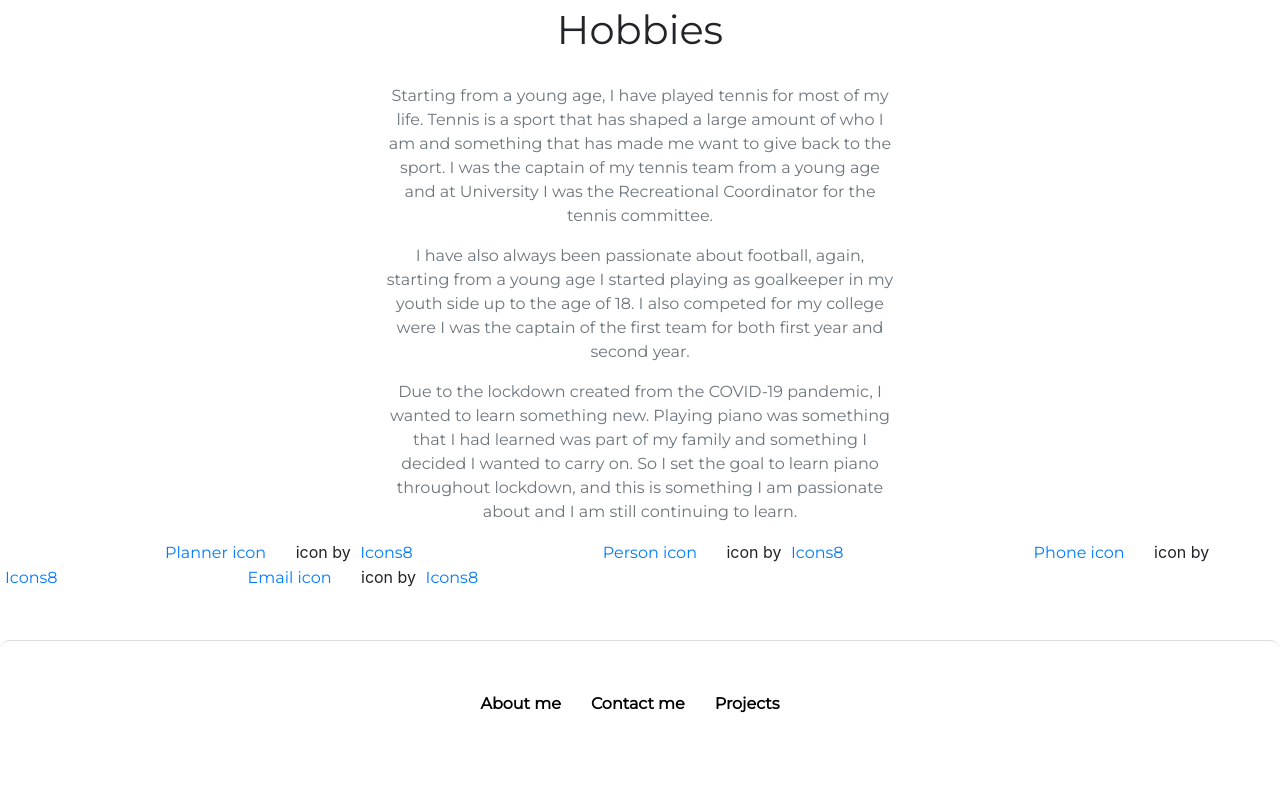
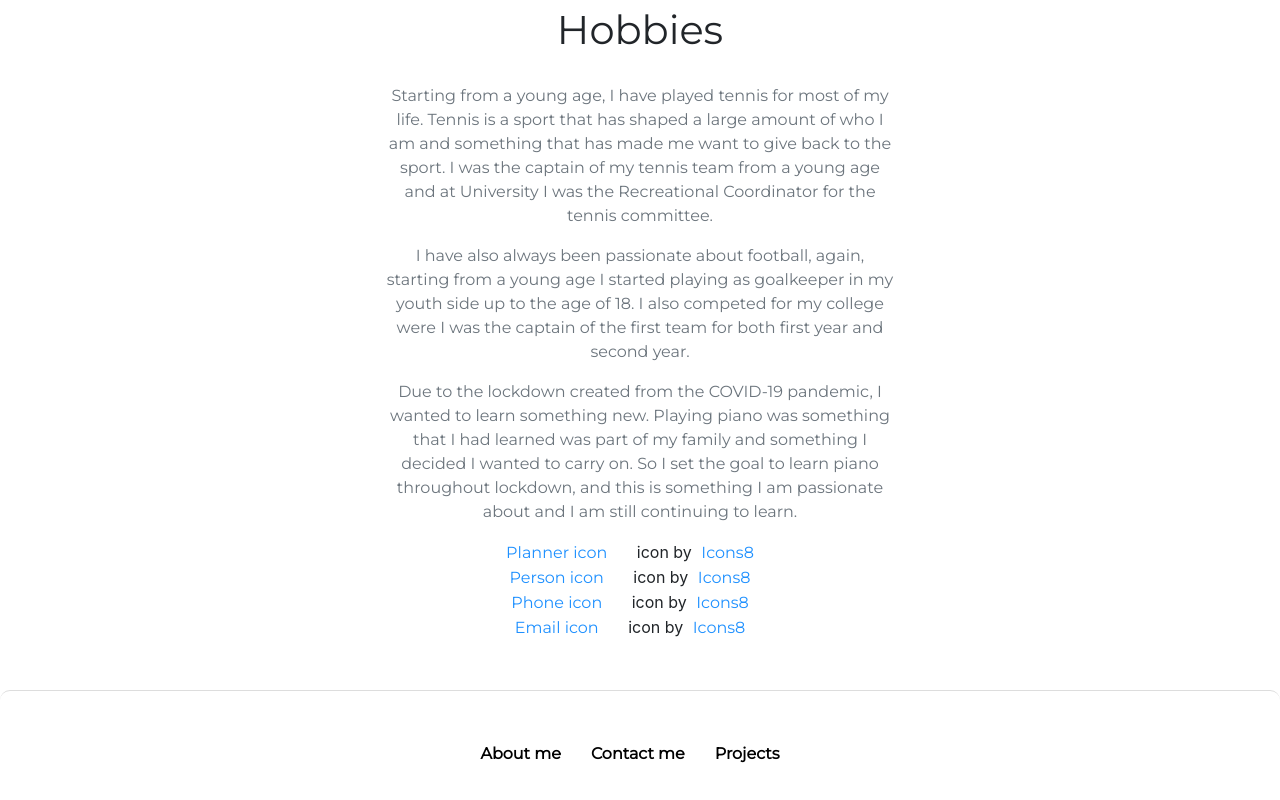
Before and after one commit to jakeshepherd/jakeshepherd.github.io, a React (Create React App) app: page /#/cv in a window 1280 px wide. Shown: the part 1601-2401 px from the top of the page. Before the commit the page ends 2367 px from the top, so only its background shows below. Built offline with nearby package versions, Linux system fonts and the light colour scheme.

Commit message:
Should be aligned and visible now

```diff
--- a/src/CSS/CV.css
+++ b/src/CSS/CV.css
@@ -94,5 +94,12 @@ h1 {
 }
 
 .icon-ref {
-    margin-left: 160px;
+    color: dodgerblue;
 }
+
+.references {
+    text-align: center;
+    width: 80%;
+    margin-left: auto;
+    margin-right: auto;
+}
--- a/src/Pages/CV.js
+++ b/src/Pages/CV.js
@@ -54,11 +54,15 @@ class CV extends Component {
                 />
                 <ContactInfo />
                 <Hobbies />
-
-                <a className={"icon-ref"} target="_blank" href="https://icons8.com/icons/set/planner">Planner icon</a> icon by <a target="_blank" href="https://icons8.com">Icons8</a>
-                <a className={"icon-ref"} target="_blank" href="https://icons8.com/icons/set/person-male">Person icon</a> icon by <a target="_blank" href="https://icons8.com">Icons8</a>
-                <a className={"icon-ref"} target="_blank" href="https://icons8.com/icons/set/phone">Phone icon</a> icon by <a target="_blank" href="https://icons8.com">Icons8</a>
-                <a className={"icon-ref"} target="_blank" href="https://icons8.com/icons/set/email">Email icon</a> icon by <a target="_blank" href="https://icons8.com">Icons8</a>
+                <div className={"references"}>
+                    <a className={"icon-ref"} target="_blank" href="https://icons8.com/icons/set/planner">Planner icon</a> icon by <a className={"icon-ref"} target="_blank" href="https://icons8.com">Icons8</a>
+                    <br />
+                    <a className={"icon-ref"} target="_blank" href="https://icons8.com/icons/set/person-male">Person icon</a> icon by <a className={"icon-ref"} target="_blank" href="https://icons8.com">Icons8</a>
+                    <br />
+                    <a className={"icon-ref"} target="_blank" href="https://icons8.com/icons/set/phone">Phone icon</a> icon by <a className={"icon-ref"} target="_blank" href="https://icons8.com">Icons8</a>
+                    <br />
+                    <a className={"icon-ref"} target="_blank" href="https://icons8.com/icons/set/email">Email icon</a> icon by <a className={"icon-ref"} target="_blank" href="https://icons8.com">Icons8</a>
+                </div>
             </div>
         );
     }
```
